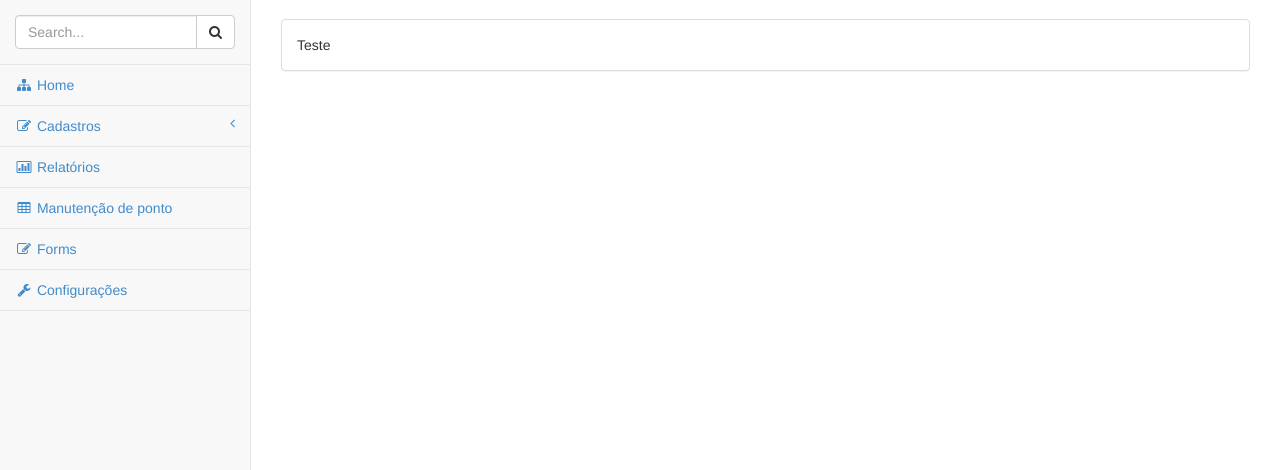
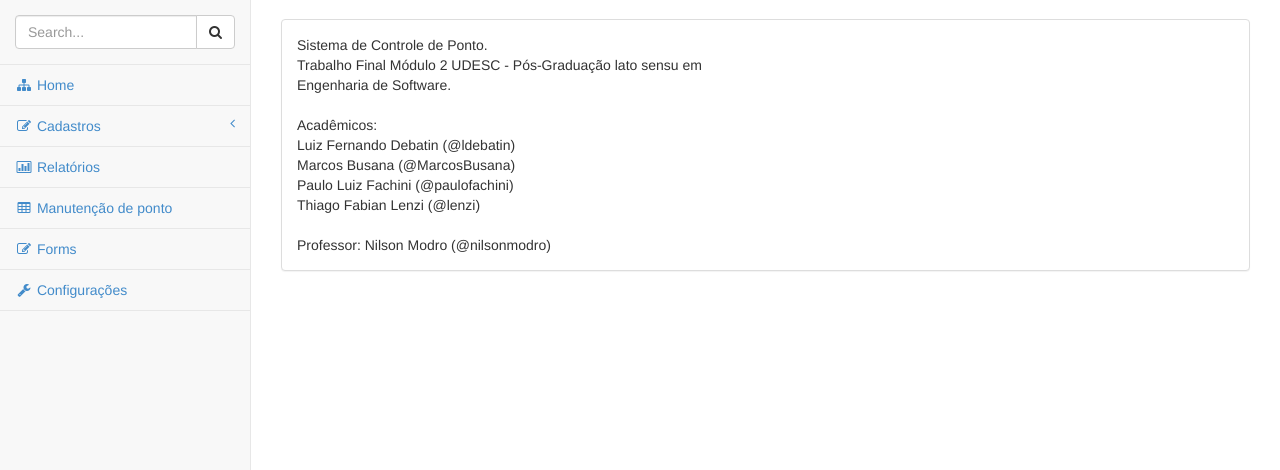
Before and after one commit to paulofachini/scp_udesc, a PHP site: page /scp_udesc/ in a window 1280 px wide. Shown: the part 51-521 px from the top of the page. Run offline with PHP 8.4, Linux system fonts and the light colour scheme; the visitor is signed in with stand-in values (Sample User, id 1).

Commit message:
Informações do sistema e da equipe.

```diff
--- a/ponto/application/views/home/index.php
+++ b/ponto/application/views/home/index.php
@@ -6,7 +6,16 @@
                         <div class="panel-body">
                             <div class="row">
                                 <div class="col-lg-6">
-                                Teste
+                                    Sistema de Controle de Ponto.<br>
+                                    Trabalho Final Módulo 2 UDESC - Pós-Graduação lato sensu em Engenharia de Software.<br>
+                                    <br>
+                                    Acadêmicos:<br>
+                                    Luiz Fernando Debatin (@ldebatin)<br>
+                                    Marcos Busana (@MarcosBusana)<br>
+                                    Paulo Luiz Fachini (@paulofachini)<br>
+                                    Thiago Fabian Lenzi (@lenzi)<br>
+                                    <br>
+                                    Professor: Nilson Modro (@nilsonmodro)
                                 </div>
                             </div>
                         </div>
```
